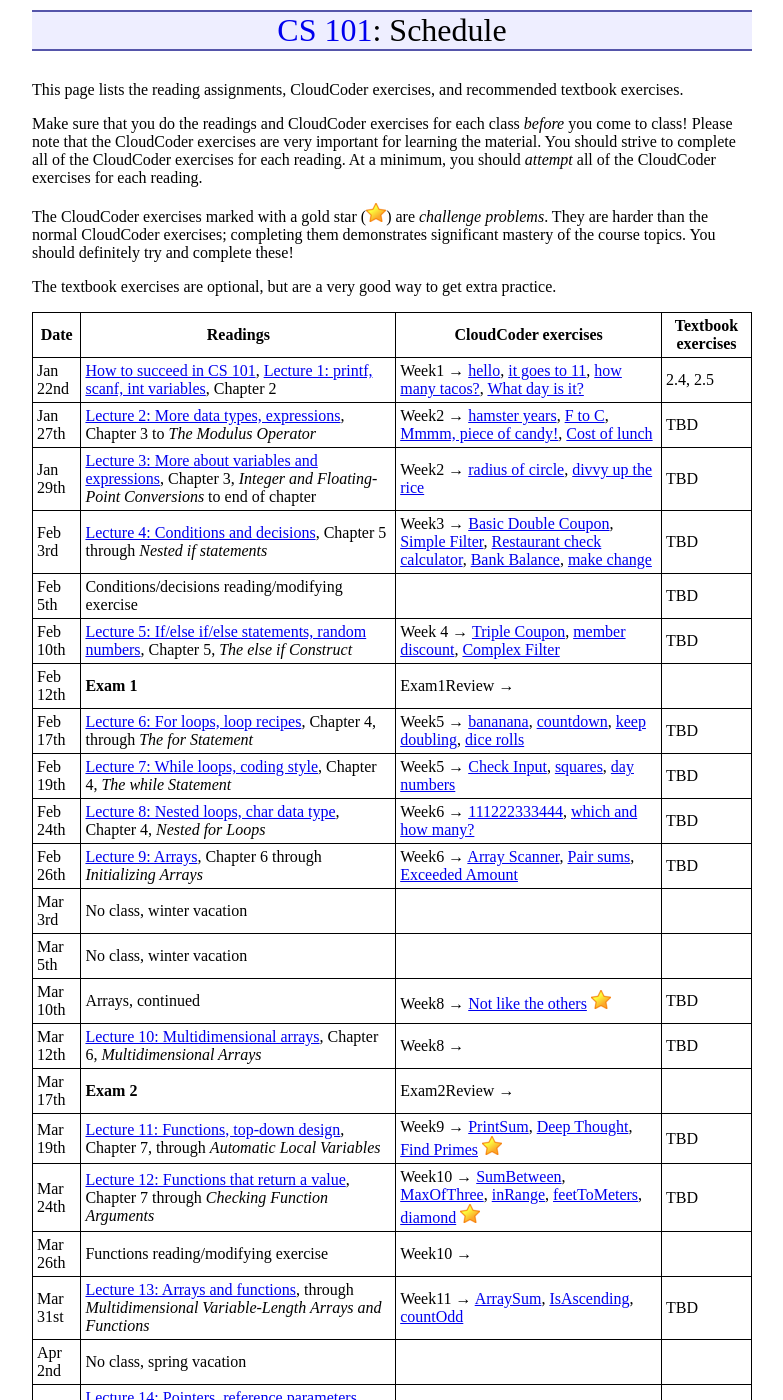
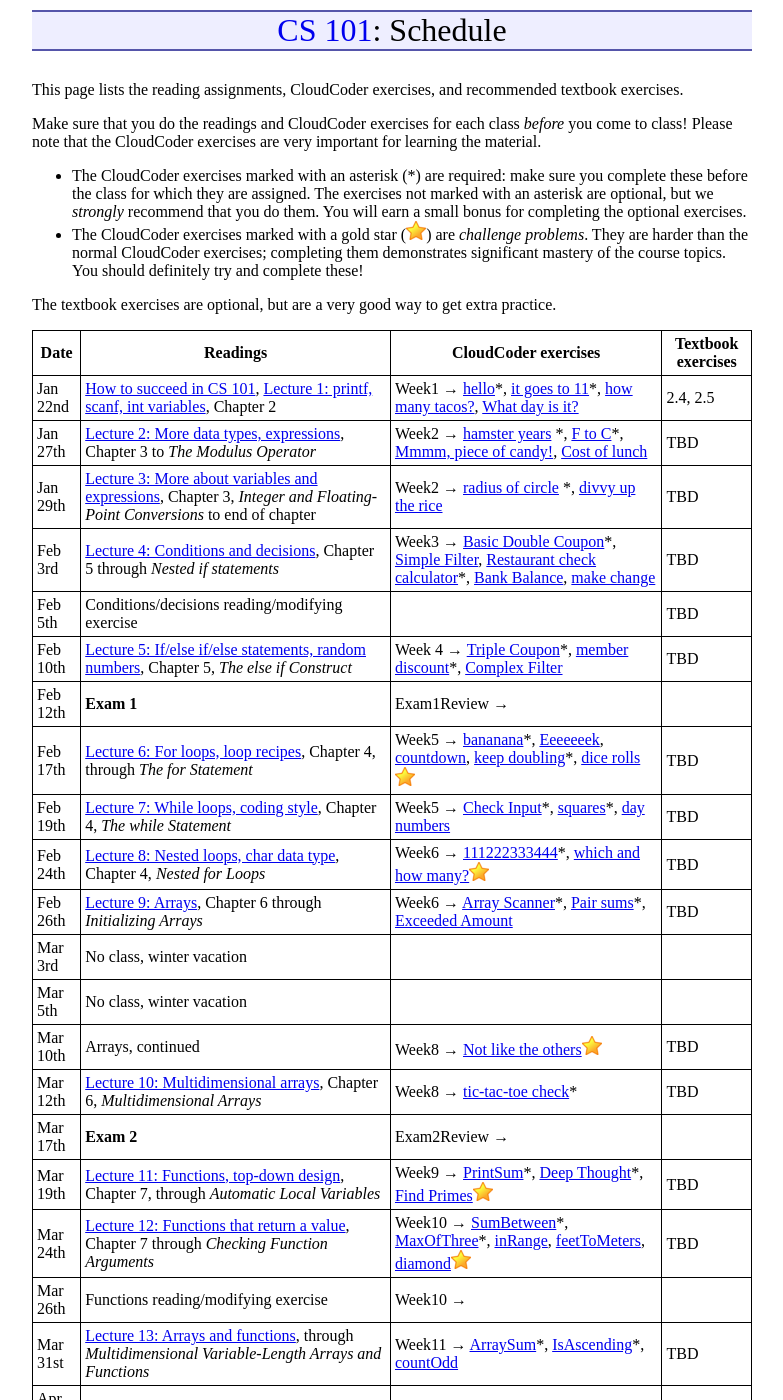
Before and after one commit to ycpcs/cs101-spring2015, a Jekyll site: the page built from schedule.md, in a window 1280 px wide and 1400 px high. Shown: the whole window, without its empty margins (248-1031 px from the left). Built offline with Jekyll 4.4.1, drawn with Linux system fonts in a browser that asks for light colours; Markdown is read by kramdown in place of the engine named in the settings.

Commit message:
required cc exercises, disability policy
also, fix cc exercise references in lab 10

```diff
--- a/schedule.md
+++ b/schedule.md
@@ -5,34 +5,35 @@ title: "Schedule"
 
 This page lists the reading assignments, CloudCoder exercises, and recommended textbook exercises.
 
-Make sure that you do the readings and CloudCoder exercises for each class *before* you come to class!  Please note that the CloudCoder exercises are very important for learning the material.  You should strive to complete all of the CloudCoder exercises for each reading.  At a minimum, you should *attempt* all of the CloudCoder exercises for each reading.
+Make sure that you do the readings and CloudCoder exercises for each class *before* you come to class!  Please note that the CloudCoder exercises are very important for learning the material.
 
-The CloudCoder exercises marked with a gold star (![gold star](img/goldstar-tiny.png)) are *challenge problems*.  They are harder than the normal CloudCoder exercises; completing them demonstrates significant mastery of the course topics.  You should definitely try and complete these!
+* The CloudCoder exercises marked with an asterisk (\*) are required: make sure you complete these before the class for which they are assigned.  The exercises not marked with an asterisk are optional, but we *strongly* recommend that you do them.  You will earn a small bonus for completing the optional exercises.
+* The CloudCoder exercises marked with a gold star (![gold star](img/goldstar-tiny.png)) are *challenge problems*.  They are harder than the normal CloudCoder exercises; completing them demonstrates significant mastery of the course topics.  You should definitely try and complete these!
 
 The textbook exercises are optional, but are a very good way to get extra practice.
 
 Date | Readings | CloudCoder exercises | Textbook exercises
 ---- | -------- | -------------------- | ------------------
-Jan 22nd | [How to succeed in CS 101](success.html), [Lecture 1: printf, scanf, int variables](lectures/lecture01.html), Chapter 2 | Week1 &rarr; [hello](https://cs.ycp.edu/cloudcoder/#exercise?c=8,p=202), [it goes to 11](https://cs.ycp.edu/cloudcoder/#exercise?c=8,p=203), [how many tacos?](https://cs.ycp.edu/cloudcoder/#exercise?c=8,p=204), [What day is it?](https://cs.ycp.edu/cloudcoder/#exercise?c=8,p=205) | 2.4, 2.5
-Jan 27th | [Lecture 2: More data types, expressions](lectures/lecture02.html), Chapter 3 to *The Modulus Operator* | Week2 &rarr; [hamster years](https://cs.ycp.edu/cloudcoder/#exercise?c=8,p=206), [F to C](https://cs.ycp.edu/cloudcoder/#exercise?c=8,p=207), [Mmmm, piece of candy!](https://cs.ycp.edu/cloudcoder/#exercise?c=8,p=208), [Cost of lunch](https://cs.ycp.edu/cloudcoder/#exercise?c=8,p=209) | TBD
-Jan 29th | [Lecture 3: More about variables and expressions](lectures/lecture03.html), Chapter 3, *Integer and Floating-Point Conversions* to end of chapter | Week2 &rarr; [radius of circle](https://cs.ycp.edu/cloudcoder/#exercise?c=8,p=210), [divvy up the rice](https://cs.ycp.edu/cloudcoder/#exercise?c=8,p=211) | TBD
-Feb 3rd | [Lecture 4: Conditions and decisions](lectures/lecture04.html), Chapter 5 through *Nested if statements* | Week3 &rarr; [Basic Double Coupon](https://cs.ycp.edu/cloudcoder/#exercise?c=8,p=212), [Simple Filter](https://cs.ycp.edu/cloudcoder/#exercise?c=8,p=213), [Restaurant check calculator](https://cs.ycp.edu/cloudcoder/#exercise?c=8,p=215), [Bank Balance](https://cs.ycp.edu/cloudcoder/#exercise?c=8,p=214), [make change](https://cs.ycp.edu/cloudcoder/#exercise?c=8,p=249) | TBD
+Jan 22nd | [How to succeed in CS 101](success.html), [Lecture 1: printf, scanf, int variables](lectures/lecture01.html), Chapter 2 | Week1 &rarr; [hello](https://cs.ycp.edu/cloudcoder/#exercise?c=8,p=202)\*, [it goes to 11](https://cs.ycp.edu/cloudcoder/#exercise?c=8,p=203)\*, [how many tacos?](https://cs.ycp.edu/cloudcoder/#exercise?c=8,p=204), [What day is it?](https://cs.ycp.edu/cloudcoder/#exercise?c=8,p=205) | 2.4, 2.5
+Jan 27th | [Lecture 2: More data types, expressions](lectures/lecture02.html), Chapter 3 to *The Modulus Operator* | Week2 &rarr; [hamster years](https://cs.ycp.edu/cloudcoder/#exercise?c=8,p=206) \*, [F to C](https://cs.ycp.edu/cloudcoder/#exercise?c=8,p=207)\*, [Mmmm, piece of candy!](https://cs.ycp.edu/cloudcoder/#exercise?c=8,p=208), [Cost of lunch](https://cs.ycp.edu/cloudcoder/#exercise?c=8,p=209) | TBD
+Jan 29th | [Lecture 3: More about variables and expressions](lectures/lecture03.html), Chapter 3, *Integer and Floating-Point Conversions* to end of chapter | Week2 &rarr; [radius of circle](https://cs.ycp.edu/cloudcoder/#exercise?c=8,p=210) \*, [divvy up the rice](https://cs.ycp.edu/cloudcoder/#exercise?c=8,p=211) | TBD
+Feb 3rd | [Lecture 4: Conditions and decisions](lectures/lecture04.html), Chapter 5 through *Nested if statements* | Week3 &rarr; [Basic Double Coupon](https://cs.ycp.edu/cloudcoder/#exercise?c=8,p=212)\*, [Simple Filter](https://cs.ycp.edu/cloudcoder/#exercise?c=8,p=213), [Restaurant check calculator](https://cs.ycp.edu/cloudcoder/#exercise?c=8,p=215)\*, [Bank Balance](https://cs.ycp.edu/cloudcoder/#exercise?c=8,p=214), [make change](https://cs.ycp.edu/cloudcoder/#exercise?c=8,p=249) | TBD
 Feb 5th | Conditions/decisions reading/modifying exercise | &nbsp; | TBD
-Feb 10th | [Lecture 5: If/else if/else statements, random numbers](lectures/lecture05.html), Chapter 5, *The else if Construct* | Week 4 &rarr; [Triple Coupon](https://cs.ycp.edu/cloudcoder/#exercise?c=8,p=216), [member discount](https://cs.ycp.edu/cloudcoder/#exercise?c=8,p=217), [Complex Filter](https://cs.ycp.edu/cloudcoder/#exercise?c=8,p=218) | TBD
+Feb 10th | [Lecture 5: If/else if/else statements, random numbers](lectures/lecture05.html), Chapter 5, *The else if Construct* | Week 4 &rarr; [Triple Coupon](https://cs.ycp.edu/cloudcoder/#exercise?c=8,p=216)\*, [member discount](https://cs.ycp.edu/cloudcoder/#exercise?c=8,p=217)\*, [Complex Filter](https://cs.ycp.edu/cloudcoder/#exercise?c=8,p=218) | TBD
 Feb 12th | **Exam 1** | Exam1Review &rarr;
-Feb 17th | [Lecture 6: For loops, loop recipes](lectures/lecture06.html), Chapter 4, through *The for Statement* | Week5 &rarr; [bananana](https://cs.ycp.edu/cloudcoder/#exercise?c=8,p=219), [countdown](https://cs.ycp.edu/cloudcoder/#exercise?c=8,p=220), [keep doubling](https://cs.ycp.edu/cloudcoder/#exercise?c=8,p=221), [dice rolls](https://cs.ycp.edu/cloudcoder/#exercise?c=8,p=250) | TBD
-Feb 19th | [Lecture 7: While loops, coding style](lectures/lecture07.html), Chapter 4, *The while Statement* | Week5 &rarr; [Check Input](https://cs.ycp.edu/cloudcoder/#exercise?c=8,p=222), [squares](https://cs.ycp.edu/cloudcoder/#exercise?c=8,p=223), [day numbers](https://cs.ycp.edu/cloudcoder/#exercise?c=8,p=224) | TBD
-Feb 24th | [Lecture 8: Nested loops, char data type](lectures/lecture08.html), Chapter 4, *Nested for Loops* | Week6 &rarr; [111222333444](https://cs.ycp.edu/cloudcoder/#exercise?c=8,p=225), [which and how many?](https://cs.ycp.edu/cloudcoder/#exercise?c=8,p=226) | TBD
-Feb 26th | [Lecture 9: Arrays](lectures/lecture09.html), Chapter 6 through *Initializing Arrays* | Week6 &rarr; [Array Scanner](https://cs.ycp.edu/cloudcoder/#exercise?c=8,p=227), [Pair sums](https://cs.ycp.edu/cloudcoder/#exercise?c=8,p=228), [Exceeded Amount](https://cs.ycp.edu/cloudcoder/#exercise?c=8,p=229) | TBD
+Feb 17th | [Lecture 6: For loops, loop recipes](lectures/lecture06.html), Chapter 4, through *The for Statement* | Week5 &rarr; [bananana](https://cs.ycp.edu/cloudcoder/#exercise?c=8,p=219)\*, [Eeeeeeek](https://cs.ycp.edu/cloudcoder/#exercise?c=8,p=248), [countdown](https://cs.ycp.edu/cloudcoder/#exercise?c=8,p=220), [keep doubling](https://cs.ycp.edu/cloudcoder/#exercise?c=8,p=221)\*, [dice rolls](https://cs.ycp.edu/cloudcoder/#exercise?c=8,p=250)![gold star](img/goldstar-tiny.png) | TBD
+Feb 19th | [Lecture 7: While loops, coding style](lectures/lecture07.html), Chapter 4, *The while Statement* | Week5 &rarr; [Check Input](https://cs.ycp.edu/cloudcoder/#exercise?c=8,p=222)\*, [squares](https://cs.ycp.edu/cloudcoder/#exercise?c=8,p=223)\*, [day numbers](https://cs.ycp.edu/cloudcoder/#exercise?c=8,p=224) | TBD
+Feb 24th | [Lecture 8: Nested loops, char data type](lectures/lecture08.html), Chapter 4, *Nested for Loops* | Week6 &rarr; [111222333444](https://cs.ycp.edu/cloudcoder/#exercise?c=8,p=225)\*, [which and how many?](https://cs.ycp.edu/cloudcoder/#exercise?c=8,p=226)![gold star](img/goldstar-tiny.png) | TBD
+Feb 26th | [Lecture 9: Arrays](lectures/lecture09.html), Chapter 6 through *Initializing Arrays* | Week6 &rarr; [Array Scanner](https://cs.ycp.edu/cloudcoder/#exercise?c=8,p=227)\*, [Pair sums](https://cs.ycp.edu/cloudcoder/#exercise?c=8,p=228)\*, [Exceeded Amount](https://cs.ycp.edu/cloudcoder/#exercise?c=8,p=229) | TBD
 Mar 3rd | No class, winter vacation | &nbsp; | &nbsp;
 Mar 5th | No class, winter vacation | &nbsp; | &nbsp;
-Mar 10th | Arrays, continued | Week8 &rarr; [Not like the others](https://cs.ycp.edu/cloudcoder/#exercise?c=8,p=230) ![gold star](img/goldstar-tiny.png) | TBD
-Mar 12th | [Lecture 10: Multidimensional arrays](lectures/lecture10.html), Chapter 6, *Multidimensional Arrays* | Week8 &rarr;  | TBD
+Mar 10th | Arrays, continued | Week8 &rarr; [Not like the others](https://cs.ycp.edu/cloudcoder/#exercise?c=8,p=230)![gold star](img/goldstar-tiny.png) | TBD
+Mar 12th | [Lecture 10: Multidimensional arrays](lectures/lecture10.html), Chapter 6, *Multidimensional Arrays* | Week8 &rarr; [tic-tac-toe check](https://cs.ycp.edu/cloudcoder/#exercise?c=8,p=258)\* | TBD
 Mar 17th | **Exam 2** | Exam2Review &rarr;
-Mar 19th | [Lecture 11: Functions, top-down design](lectures/lecture11.html), Chapter 7, through *Automatic Local Variables* | Week9 &rarr;  [PrintSum](https://cs.ycp.edu/cloudcoder/#exercise?c=8,p=231), [Deep Thought](https://cs.ycp.edu/cloudcoder/#exercise?c=8,p=232), [Find Primes](https://cs.ycp.edu/cloudcoder/#exercise?c=8,p=233) ![gold star](img/goldstar-tiny.png) | TBD
-Mar 24th | [Lecture 12: Functions that return a value](lectures/lecture12.html), Chapter 7 through *Checking Function Arguments* | Week10 &rarr; [SumBetween](https://cs.ycp.edu/cloudcoder/#exercise?c=8,p=237), [MaxOfThree](https://cs.ycp.edu/cloudcoder/#exercise?c=8,p=238), [inRange](https://cs.ycp.edu/cloudcoder/#exercise?c=8,p=256), [feetToMeters](https://cs.ycp.edu/cloudcoder/#exercise?c=8,p=255), [diamond](https://cs.ycp.edu/cloudcoder/#exercise?c=8,p=257) ![gold star](img/goldstar-tiny.png) | TBD
+Mar 19th | [Lecture 11: Functions, top-down design](lectures/lecture11.html), Chapter 7, through *Automatic Local Variables* | Week9 &rarr;  [PrintSum](https://cs.ycp.edu/cloudcoder/#exercise?c=8,p=231)\*, [Deep Thought](https://cs.ycp.edu/cloudcoder/#exercise?c=8,p=232)\*, [Find Primes](https://cs.ycp.edu/cloudcoder/#exercise?c=8,p=233)![gold star](img/goldstar-tiny.png) | TBD
+Mar 24th | [Lecture 12: Functions that return a value](lectures/lecture12.html), Chapter 7 through *Checking Function Arguments* | Week10 &rarr; [SumBetween](https://cs.ycp.edu/cloudcoder/#exercise?c=8,p=237)\*, [MaxOfThree](https://cs.ycp.edu/cloudcoder/#exercise?c=8,p=238)\*, [inRange](https://cs.ycp.edu/cloudcoder/#exercise?c=8,p=256), [feetToMeters](https://cs.ycp.edu/cloudcoder/#exercise?c=8,p=255), [diamond](https://cs.ycp.edu/cloudcoder/#exercise?c=8,p=257)![gold star](img/goldstar-tiny.png) | TBD
 Mar 26th | Functions reading/modifying exercise | Week10 &rarr; | &nbsp;
-Mar 31st | [Lecture 13: Arrays and functions](lectures/lecture13.html), through *Multidimensional Variable-Length Arrays and Functions* | Week11 &rarr; [ArraySum](https://cs.ycp.edu/cloudcoder/#exercise?c=8,p=234), [IsAscending](https://cs.ycp.edu/cloudcoder/#exercise?c=8,p=236), [countOdd](https://cs.ycp.edu/cloudcoder/#exercise?c=8,p=235) | TBD
+Mar 31st | [Lecture 13: Arrays and functions](lectures/lecture13.html), through *Multidimensional Variable-Length Arrays and Functions* | Week11 &rarr; [ArraySum](https://cs.ycp.edu/cloudcoder/#exercise?c=8,p=234)\*, [IsAscending](https://cs.ycp.edu/cloudcoder/#exercise?c=8,p=236)\*, [countOdd](https://cs.ycp.edu/cloudcoder/#exercise?c=8,p=235) | TBD
 Apr 2nd | No class, spring vacation | &nbsp; | &nbsp;
 Apr 7th | [Lecture 14: Pointers, reference parameters](lectures/lecture14.html), Chapter 10, through *Using Pointers in Expressions* | Week12 &rarr; [AddEmUp](https://cs.ycp.edu/cloudcoder/#exercise?c=8,p=239) | TBD
 Apr 9th | **Exam 3** | Exam3Review &rarr; | &nbsp;
```
Also changed, not shown: labs/lab10.md (+4 -4 lines), syllabus.md (+4 -0 lines).
